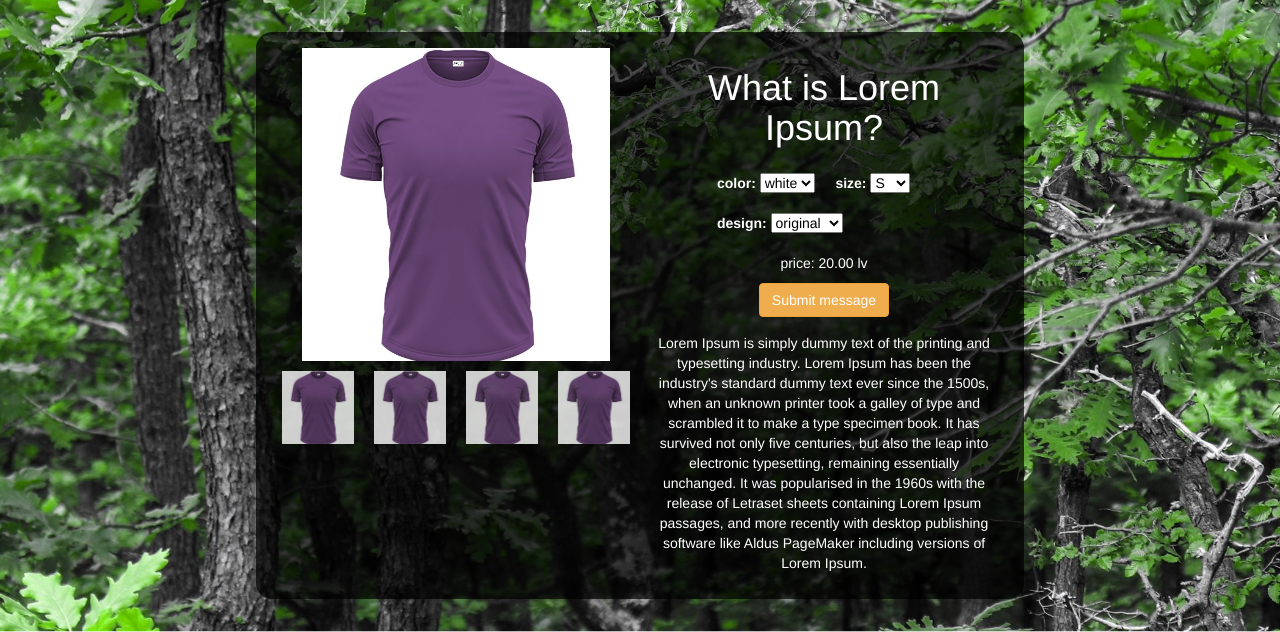
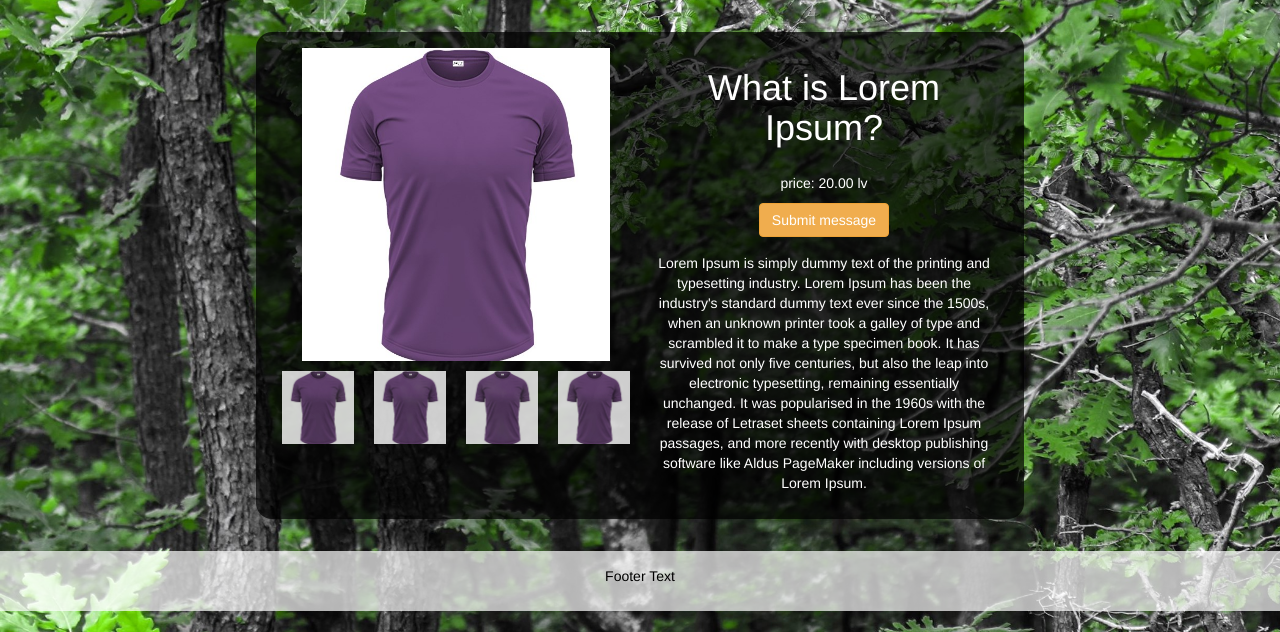
Before and after one commit to VayerMaking/9ard3nofrock, a Flask app: page /product in a window 1280 px wide. Shown: the part 52-684 px from the top of the page. Run offline with Flask 2, Linux system fonts and the light colour scheme; data that the repository does not hold is empty; some libraries are stand-ins or nearby versions.

Commit message:
fixed adding to bucket when selecting a specific item

```diff
--- a/app.py
+++ b/app.py
@@ -109,7 +109,8 @@ def add_to_bucket():
     # print("color: ", req['color'])
     # print("size: ", req['size'])
     # print("design: ", req['design'])
-    product = Product.query.filter_by(color=req['color'], size=req['size'], design=req['design']).first()
+    #product = Product.query.filter_by(color=req['color'], size=req['size']).first()
+    product = Product.query.filter_by(id=req['product_id']).first()
     # print(product)
     user_id=request.form.get('user_id')
     # print(product.id)
--- a/templates/bucket.html
+++ b/templates/bucket.html
@@ -26,7 +26,6 @@
               <p>product id: {{ product.id }}</p>
               <p>product size: {{ product.size.value }}</p>
               <p>product color: {{ product.color.value }}</p>
-              <p>product design: {{ product.design.value }}</p>
         </div>
       </div>
       {% endfor %}
--- a/templates/product.html
+++ b/templates/product.html
@@ -71,33 +71,6 @@
             <div>
                 <h1>What is Lorem Ipsum?</h1>
                 <div style="padding: 2vh;">
-                    <form class="form">
-                        <div class="form-group" style="float: left;">
-                            <label>color:</label>
-                            <select class="form-control-sm" id="color_choice" style="color: black;">
-                                <option>white</option>
-                                <option>black</option>
-                                <option>blue</option>
-                                <option>red</option>
-                            </select>
-                        </div>
-                        <div class="form-group" style="float: inline;">
-                            <label>size:</label>
-                            <select class="form-control-sm" id="size_choice" style="color: black;">
-                                <option>S</option>
-                                <option>M</option>
-                                <option>L</option>
-                                <option>XL</option>
-                            </select>
-                        </div>
-                        <div class="form-group" style="float: left;">
-                            <label>design:</label>
-                            <select class="form-control-sm" id="design_choice" style="color: black;">
-                                <option>original</option>
-                                <option>inverted</option>
-                            </select>
-                        </div>
-                    </form>
                     <p>price: 20.00 lv</p>
                     <button class="btn btn-warning" style="display: inline-block;" id="submit" onclick="submit_message();">Submit message</button>
 
@@ -121,15 +94,14 @@
 
   function submit_message() {
 
-    var color = document.getElementById("color_choice");
-    var size = document.getElementById("size_choice");
-    var design = document.getElementById("design_choice");
+    const params = new URLSearchParams(window.location.search)
+    var product_id = params.get('product_id')
+
+    console.log(product_id);
 
     var entry = {
-      color: color.value,
-      size: size.value,
-      design: design.value
-    };
+      product_id: product_id
+     }
 
     fetch(`${window.origin}/add_to_bucket`, {
       method: "POST",
```
